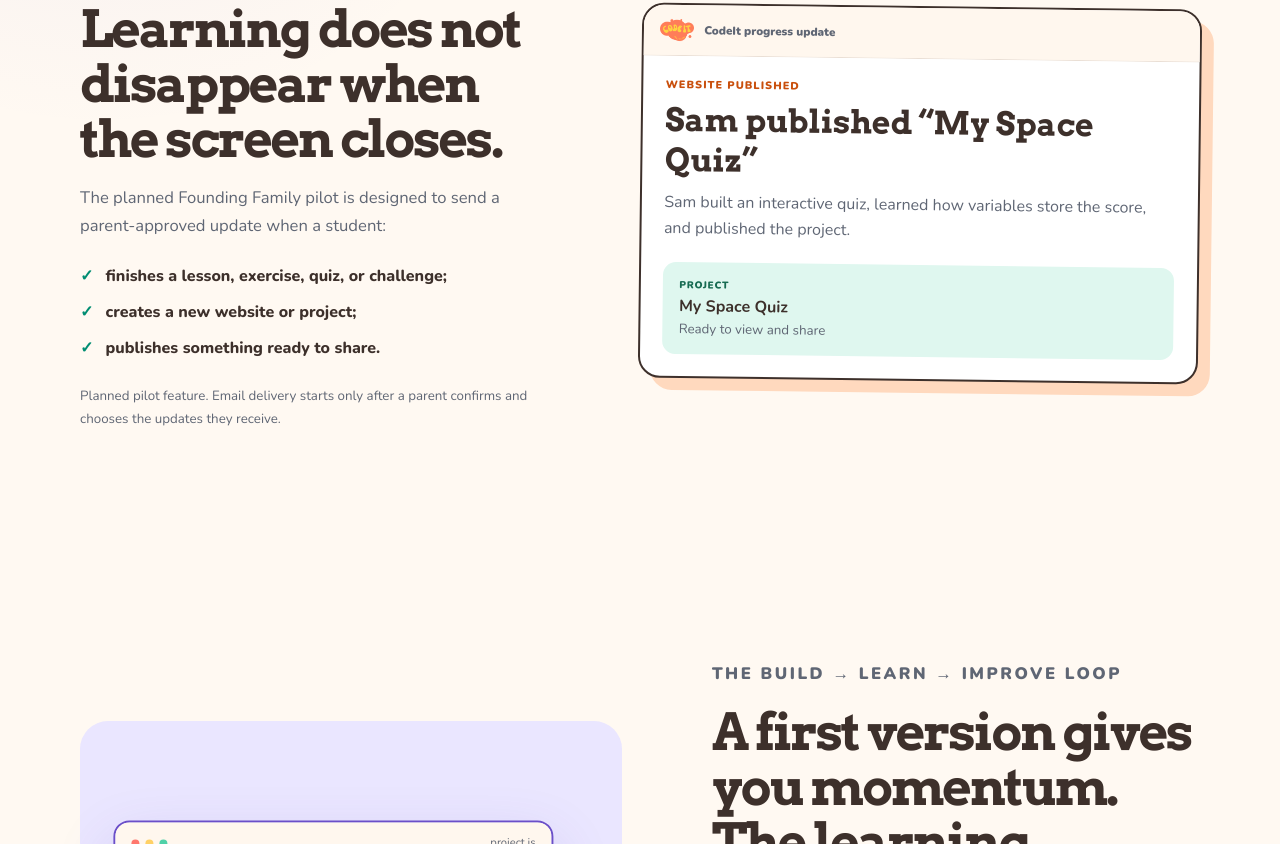
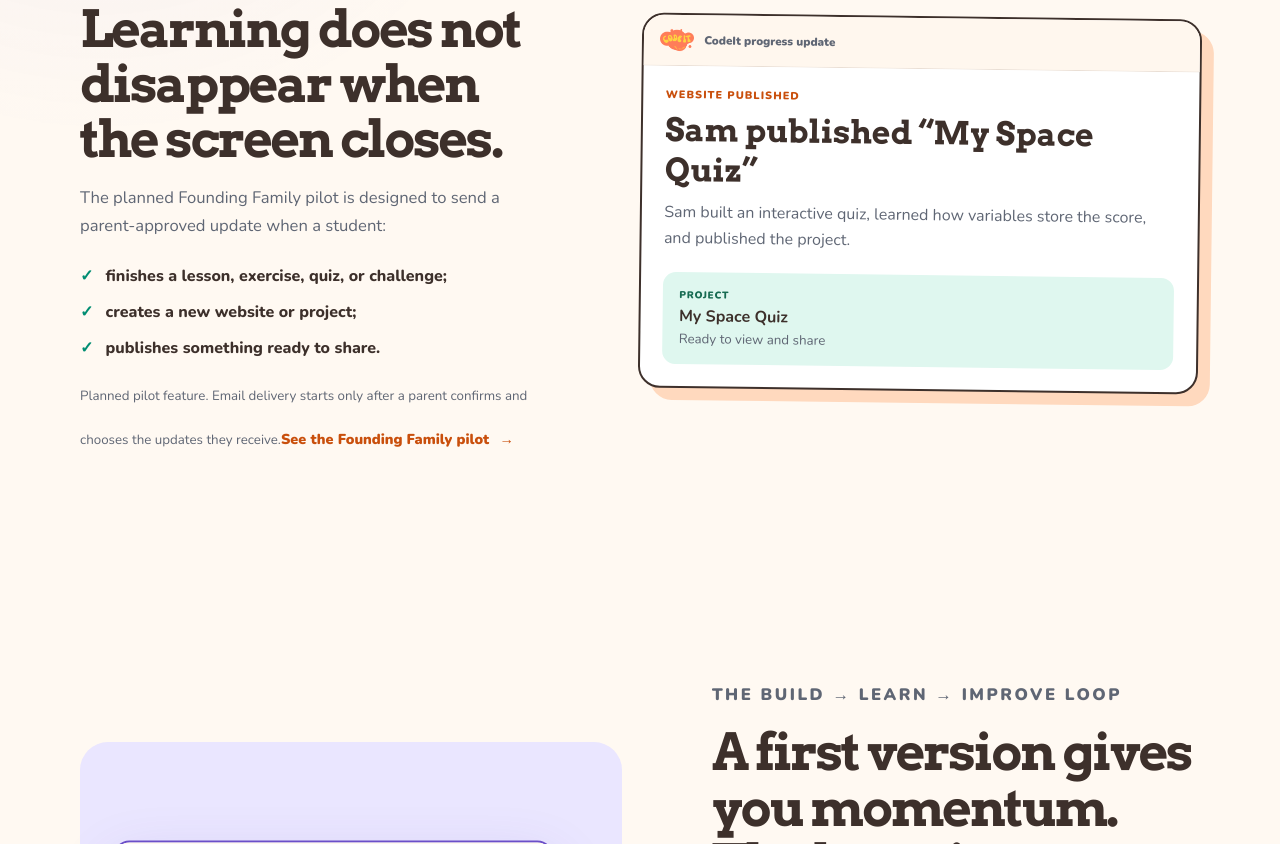
Before and after one commit to alqudah1/CodeIt, a React (Create React App) app in the folder packages/gamified-elearning/: page / in a window 1280 px wide. Shown: the part 1956-2800 px from the top of the page. Built offline with nearby package versions, Linux system fonts and the light colour scheme; no server answers; the HTML template or start-up script is replaced by a standard one.

Commit message:
feat(growth): give parents a direct pilot path

```diff
--- a/packages/gamified-elearning/src/pages/Home/Home.js
+++ b/packages/gamified-elearning/src/pages/Home/Home.js
@@ -222,6 +222,14 @@ export default function Home() {
                 <li>publishes something ready to share.</li>
               </ul>
               <small>Planned pilot feature. Email delivery starts only after a parent confirms and chooses the updates they receive.</small>
+              <Link
+                to="/pricing"
+                className="studio-family__cta"
+                data-cta="family-pilot"
+                onClick={() => trackEvent("parent_cta_click", "view-pricing")}
+              >
+                See the Founding Family pilot <span aria-hidden="true">→</span>
+              </Link>
             </div>
             <article className="studio-family__email" aria-label="Example parent progress email">
               <div className="studio-family__email-bar">
--- a/packages/gamified-elearning/src/pages/Home/HomeStudio.css
+++ b/packages/gamified-elearning/src/pages/Home/HomeStudio.css
@@ -265,6 +265,18 @@
 .studio-family__copy li { position: relative; padding-left: 1.6rem; color: var(--studio-ink); font-weight: 800; line-height: 1.5; }
 .studio-family__copy li::before { content: "✓"; position: absolute; left: 0; color: #008d72; font-weight: 900; }
 .studio-family__copy small { color: var(--studio-muted); line-height: 1.5; }
+.studio-family__cta {
+  width: fit-content;
+  margin-top: 1.35rem;
+  display: inline-flex;
+  align-items: center;
+  gap: 0.65rem;
+  color: var(--studio-orange-dark);
+  font-size: 0.9rem;
+  font-weight: 900;
+  text-decoration: none;
+}
+.studio-family__cta:hover { color: var(--studio-ink); }
 .studio-family__email {
   padding: 1.4rem;
   background: #fff;
```
Also changed, not shown: 1 other file (tests, documents, lock files or other folders).
